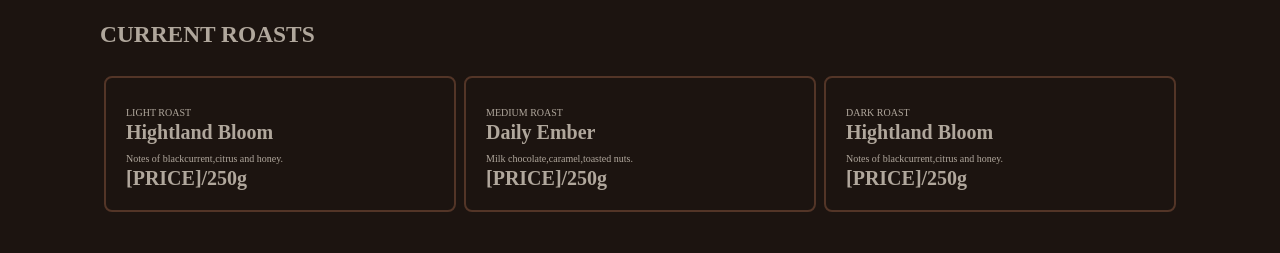
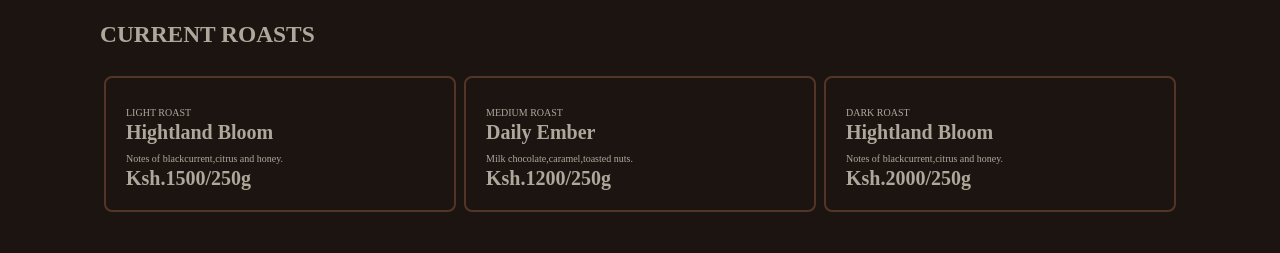
Before and after one commit to Serah798/Ember-coffee-shop, a plain HTML site: page index.html in a window 1280 px wide. Shown: the part 867-1120 px from the top of the page. Drawn offline with Linux system fonts and the light colour scheme.

Commit message:
adjusted the price tag

```diff
--- a/index.html
+++ b/index.html
@@ -32,9 +32,9 @@
 
     <h3>CURRENT ROASTS</h3>
     <div id = "container">
-        <p><span>LIGHT ROAST</span><br><strong>Hightland Bloom</strong><br><span>Notes of blackcurrent,citrus and honey.</span><br><strong>[PRICE]/250g</strong></p>
-        <p><span>MEDIUM ROAST</span><br><strong>Daily Ember</strong><br><span>Milk chocolate,caramel,toasted nuts.</span><br><strong>[PRICE]/250g</strong></p>
-        <p><span>DARK ROAST</span><br><strong>Hightland Bloom</strong><br><span>Notes of blackcurrent,citrus and honey.</span><br><strong>[PRICE]/250g</strong></p>
+        <p><span>LIGHT ROAST</span><br><strong>Hightland Bloom</strong><br><span>Notes of blackcurrent,citrus and honey.</span><br><strong>Ksh.1500/250g</strong></p>
+        <p><span>MEDIUM ROAST</span><br><strong>Daily Ember</strong><br><span>Milk chocolate,caramel,toasted nuts.</span><br><strong>Ksh.1200/250g</strong></p>
+        <p><span>DARK ROAST</span><br><strong>Hightland Bloom</strong><br><span>Notes of blackcurrent,citrus and honey.</span><br><strong>Ksh.2000/250g</strong></p>
 
     </div>
     <div class ="source-container">
```
